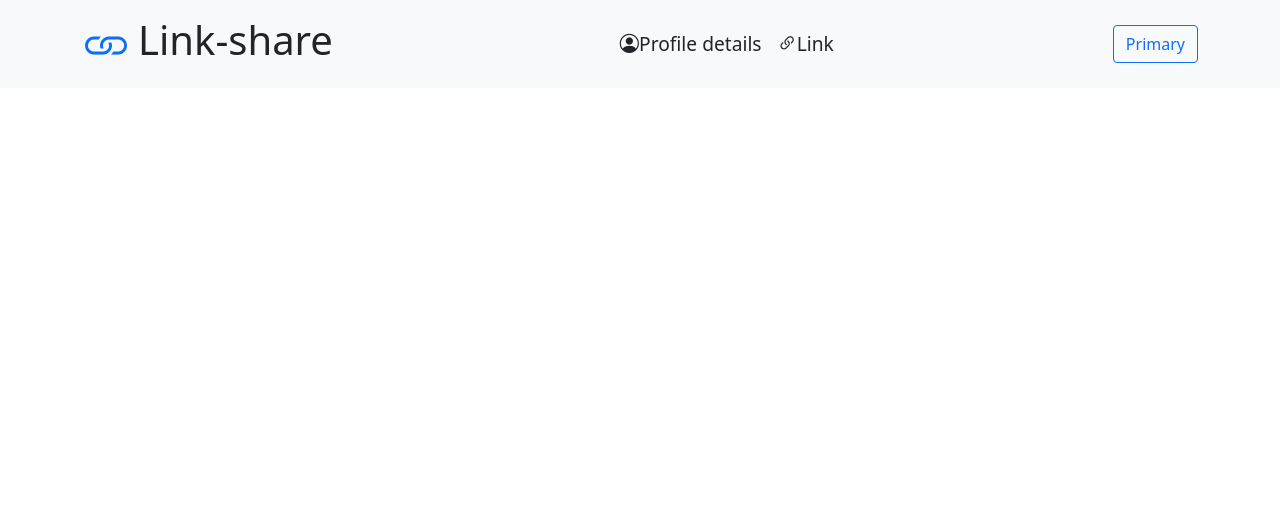
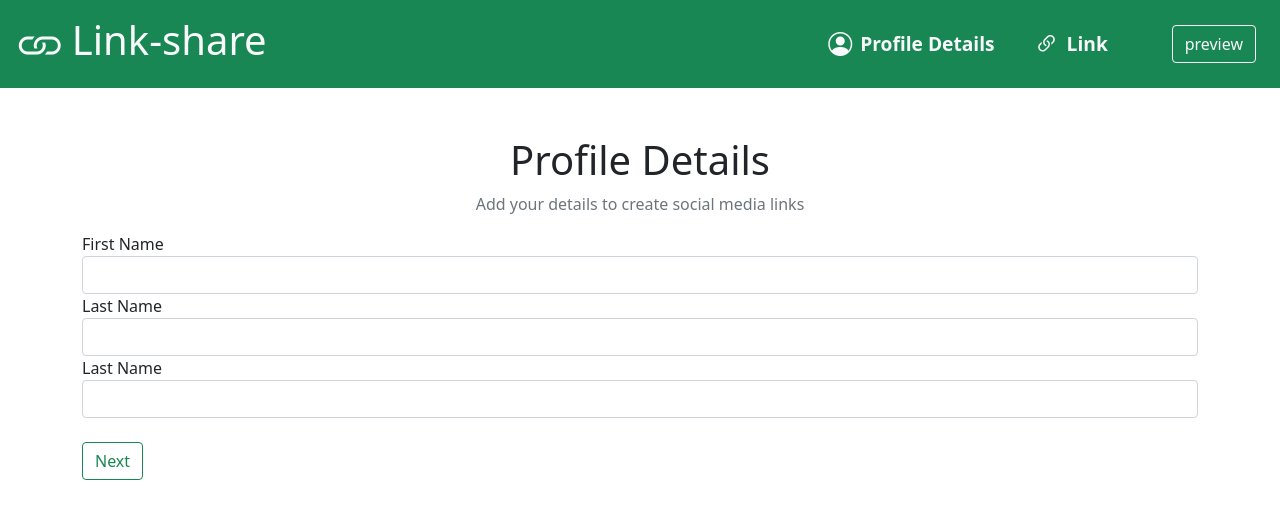
Before and after one commit to Faruqoloyede/Link-share-webapp, a plain HTML site: page index.html in a window 1280 px wide. Drawn offline with nearby package versions, Linux system fonts and the light colour scheme.

Commit message:
refactor code and designed the form inputs

```diff
--- a/assets/css/style.css
+++ b/assets/css/style.css
@@ -10,6 +10,9 @@
 
 .link {
     font-size: 1.2rem;
-    display: flex;
-    align-items: center;
+    font-weight: bold;
 }
+
+ i{
+    font-size: 1.5rem;
+}
--- a/index.html
+++ b/index.html
@@ -19,24 +19,52 @@
 </head>
 <body>
     <!--==========NAV-BAR==========-->
-    <nav class="navbar navbar-expand-lg navbar-light bg-light">
-        <div class="container d-flex align-items-center justify-content-between">
+    <nav class="navbar navbar-expand-lg navbar-light bg-success">
+        <div class="container">
             <div class="d-flex align-items-center flex">
-                <i class="bi bi-link text-primary logo"></i>
-                <h1 class="text-dark mx-2">Link-share</h1>
+                <i class="bi bi-link text-light logo"></i>
+                <h1 class="text-light mx-2">Link-share</h1>
             </div>
-            <div>
-                <ul class="navbar-nav me-auto mb-2 mb-lg-0">
-                    <li class="nav-item">
-                        <a class="nav-link active text-dark px-2 link" aria-current="page" href="#"><i class="bi bi-person-circle"></i>Profile details</a>
+            <button type="button" class="btn btn-outline-light mx-4  d-lg-none d-sm-block"><i class="bi bi-eye"></i></button>
+            <div class="collapse navbar-collapse">
+                <ul class="navbar-nav ms-auto nav-list">
+                    <li class="nav-item d-sm-flex align-items-center px-3 ">
+                        <i class="bi bi-person-circle text-light"></i>
+                        <a href="#" class="nav-link link text-light">Profile Details</a>
                     </li>
-                    <li class="nav-item">
-                        <a class="nav-link text-dark link px-2" href="#"><i class="bi bi-link-45deg"></i>Link</a>
+                    <li class="nav-item d-flex align-items-center px-3">
+                        <i class="bi bi-link-45deg text-light"></i>
+                        <a href="#" class="nav-link link text-light">Link</a>
                     </li>
                 </ul>
             </div>
-            <button type="button" class="btn btn-outline-primary">Primary</button>
         </div>
+        <button type="button" class="btn btn-outline-light mx-4 d-lg-block d-sm-none">preview</button>
     </nav>
+
+    <div class="container">
+        <div class="hero_section my-5">
+            <h1 class="text-dark text-center">Profile Details</h1>
+            <p class="text-secondary text-center">Add your details to create social media links</p>
+
+            <div class="form">
+                <div class="form-group">
+                    <label for="name">First Name</label>
+                    <input type="text" name="name" class="form-control" id="first_name">
+                </div>
+
+                <div class="form-group">
+                    <label for="name">Last Name</label>
+                    <input type="text" name="name" class="form-control" id="last_name">
+                </div>
+
+                <div class="form-group">
+                    <label for="email">Last Name</label>
+                    <input type="email" name="email" class="form-control" id="last_name">
+                </div>
+            </div>
+            <button type="button" class="btn btn-outline-success my-4">Next</button>
+        </div>
+    </div>
 </body>
 </html>
```
